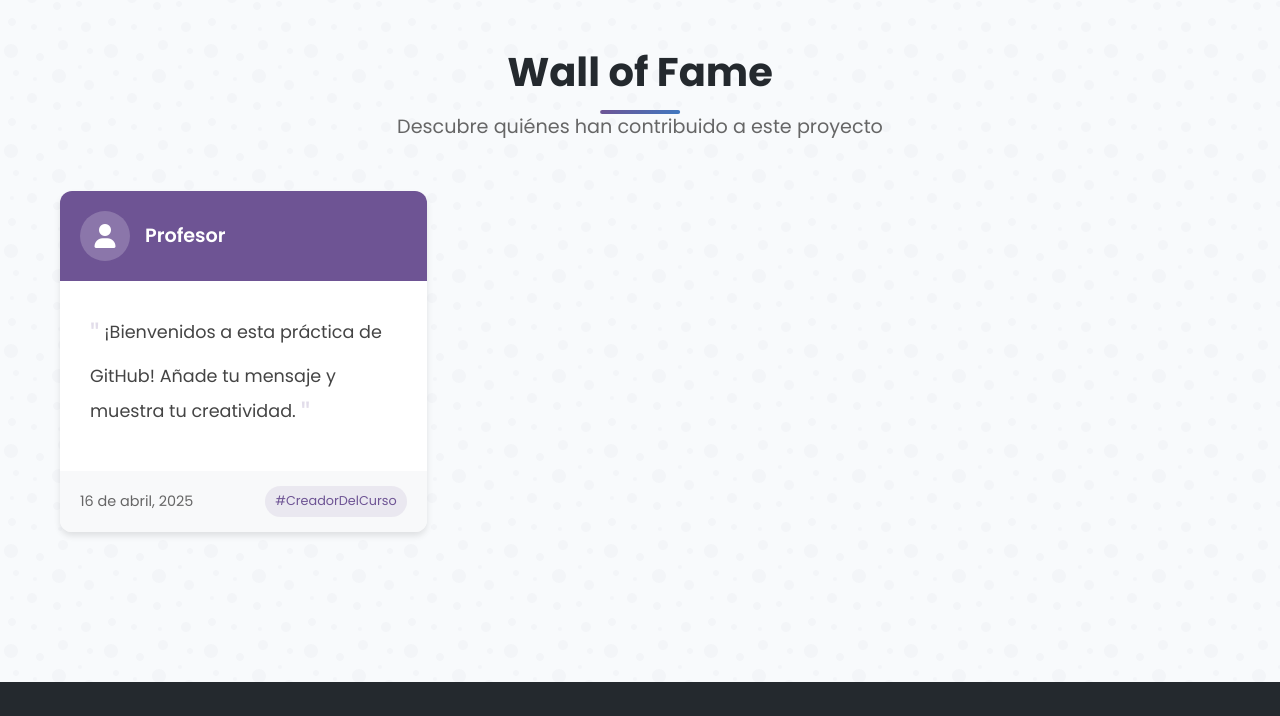
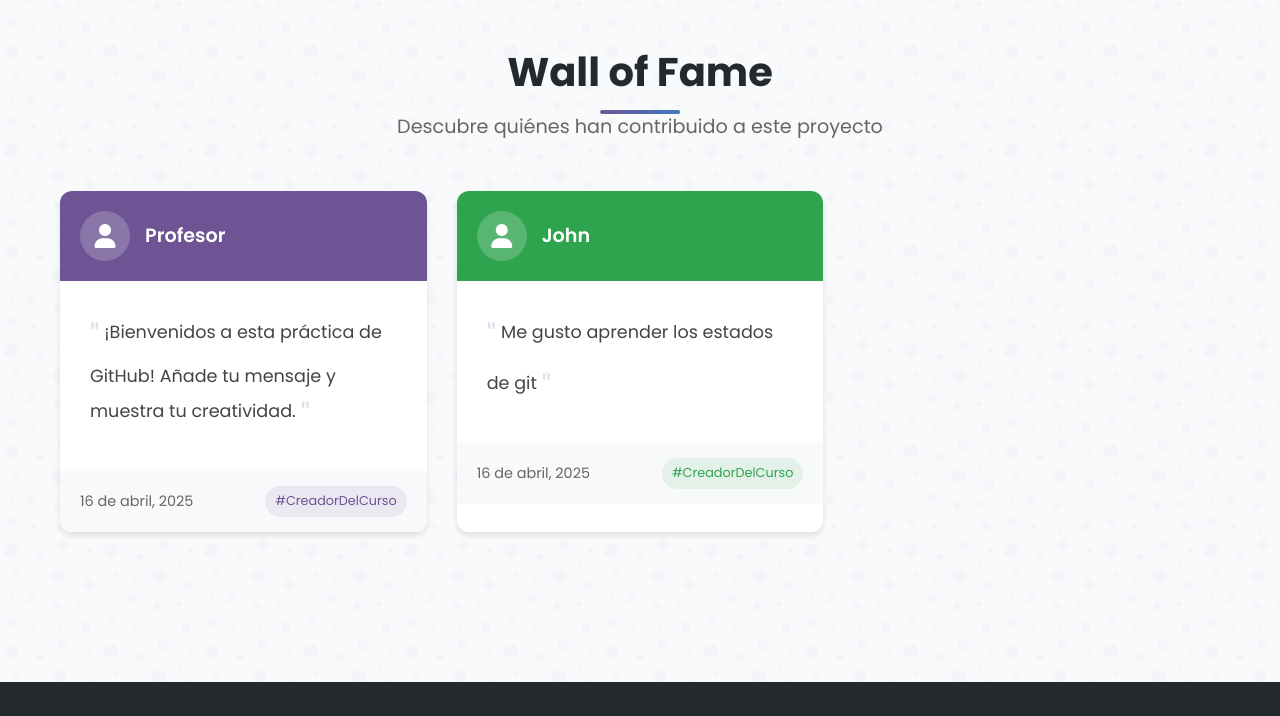
Before and after one commit to johncortes117/practica_git, a plain HTML site: page index.html in a window 1280 px wide. Shown: the part 1432-2148 px from the top of the page. Drawn offline with Linux system fonts and the light colour scheme.

Commit message:
Añado mi contribucion John

```diff
--- a/index.html
+++ b/index.html
@@ -65,6 +65,23 @@
                         </div>
                     </div>
 
+                    <div class="card glow-effect">
+                        <div class="card-header">
+                            <div class="avatar">
+                                <i class="fas fa-user"></i>
+                            </div>
+                            <span class="author">John</span>
+                        </div>
+                        <div class="card-body">
+                            <p>Me gusto aprender los estados de git</p>
+                        </div>
+                        <div class="card-footer">
+                            <span class="date">16 de abril, 2025</span>
+                            <span class="tag">#CreadorDelCurso</span>
+                        </div>
+                    </div>
+
+
                     <!-- Aquí los participantes agregarán sus tarjetas -->
                 </div>
 
```
